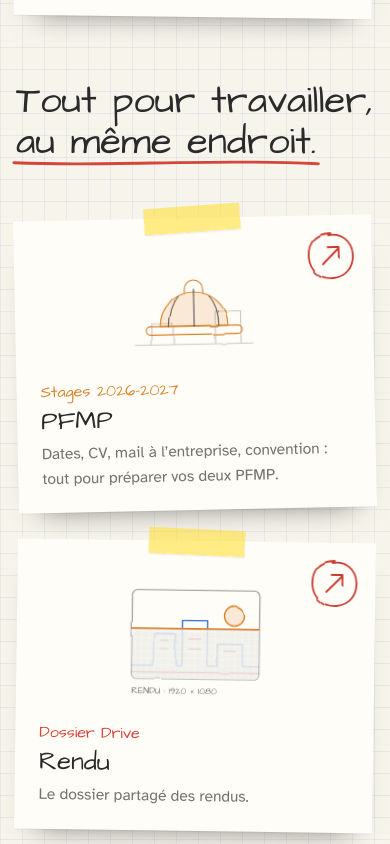
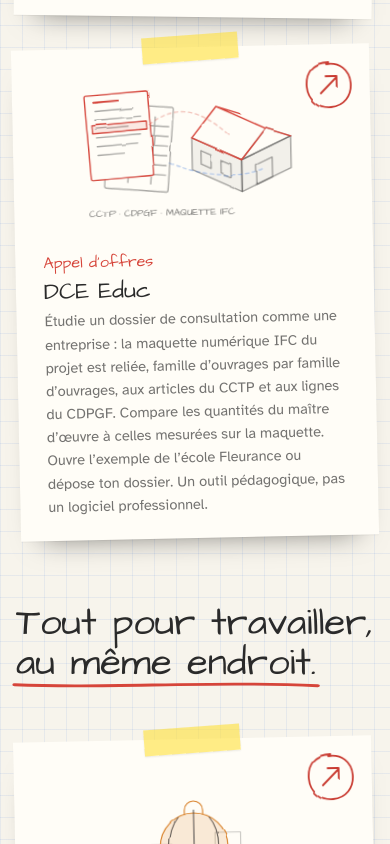
Before and after one commit to JPA31000/site-2emnb, a plain HTML site: page index.html in a window 390 px wide. Shown: the part 7939-8783 px from the top of the page. Drawn offline with Linux system fonts and the light colour scheme.

Commit message:
Accueil 2EMNB : carte « DCE Educ » dans Mon espace, à gauche d'Atelier Nuages 3D
Co-Authored-By: Claude Opus 5.5 <noreply@anthropic.com>

```diff
--- a/index.html
+++ b/index.html
@@ -368,6 +368,9 @@ a:hover .fleche-ronde{transform:rotate(-12deg) scale(1.08)}
 .bento--applis .objet:nth-child(6){grid-column:3 / span 2;grid-row:3;flex-direction:row;align-items:flex-end;gap:18px;padding:22px 28px}
 .bento--applis .objet:nth-child(6) .objet__vis{order:2;align-self:stretch;min-height:150px;margin:0}
 .bento--applis .objet:nth-child(6) .objet__corps{max-width:50%}
+.bento--applis .objet:nth-child(7){grid-column:1 / span 2;grid-row:3;flex-direction:row;align-items:flex-end;gap:18px;padding:22px 28px}
+.bento--applis .objet:nth-child(7) .objet__vis{order:2;align-self:stretch;min-height:150px;margin:0}
+.bento--applis .objet:nth-child(7) .objet__corps{max-width:52%}
 .entete--suite{margin-top:clamp(64px,9vw,110px)}
 /* les dessins repris du site, en version crayon et lavis */
 .il{fill:none;stroke-width:1.6;stroke-linecap:round;stroke-linejoin:round;filter:url(#crayon)}
@@ -383,6 +386,9 @@ a:hover .fleche-ronde{transform:rotate(-12deg) scale(1.08)}
 :is(.objet,.linge):hover .il--cloud .cam{transform:translate(var(--dx),var(--dy))}
 .il--nuages .pano{opacity:.35;transform-box:fill-box;transform-origin:center;transition:transform .8s var(--e-out),opacity .5s}.il--nuages .haut{opacity:.45;transition:opacity .6s}
 :is(.objet,.linge):hover .il--nuages .pano{opacity:1;transform:scale(1.35) rotate(18deg)}:is(.objet,.linge):hover .il--nuages .haut{opacity:1}
+.il--dce .lien{opacity:.3;transition:opacity .6s}.il--dce .fam{opacity:0;transition:opacity .7s}.il--dce .dessus{transition:transform .9s var(--e-out)}
+:is(.objet,.linge):hover .il--dce .lien{opacity:1}:is(.objet,.linge):hover .il--dce .fam{opacity:1}
+:is(.objet,.linge):hover .il--dce .dessus{transform:translate(-5px,-4px) rotate(-2deg)}
 .il--model .cou{opacity:0}
 :is(.objet,.linge):hover .il--model .cou{opacity:1;transition-delay:calc(var(--i)*.14s)}
 :is(.objet,.linge):hover .il--model .buse{transform:translateY(-40px)}
@@ -505,7 +511,7 @@ a:hover .fleche-ronde{transform:rotate(-12deg) scale(1.08)}
   .bento{grid-template-columns:repeat(2,minmax(0,1fr))}
   .bento--applis{grid-template-rows:none;gap:30px}
   .bento--applis .objet:nth-child(n){grid-column:auto;grid-row:auto}
-  .bento--applis .objet:nth-child(1),.bento--applis .objet:nth-child(2){grid-column:span 2}
+  .bento--applis .objet:nth-child(1),.bento--applis .objet:nth-child(2),.bento--applis .objet:nth-child(7){grid-column:span 2}
   .pied__cols{grid-template-columns:1fr 1fr}
 }
 @media (max-width:900px){
@@ -537,10 +543,10 @@ a:hover .fleche-ronde{transform:rotate(-12deg) scale(1.08)}
   .objet--large{flex-direction:column;align-items:stretch;min-height:330px}
   .objet--large .objet__vis{order:0;margin:0 -4px 14px}
   .objet--large .objet__corps{max-width:none}
-  .bento--applis .objet:nth-child(1),.bento--applis .objet:nth-child(2){grid-column:auto}
-  .bento--applis .objet:nth-child(2),.bento--applis .objet:nth-child(6){flex-direction:column;align-items:stretch}
-  .bento--applis .objet:nth-child(2) .objet__vis,.bento--applis .objet:nth-child(6) .objet__vis{order:0;margin:0 -2px 12px}
-  .bento--applis .objet:nth-child(2) .objet__corps,.bento--applis .objet:nth-child(6) .objet__corps{max-width:none}
+  .bento--applis .objet:nth-child(1),.bento--applis .objet:nth-child(2),.bento--applis .objet:nth-child(7){grid-column:auto}
+  .bento--applis .objet:nth-child(2),.bento--applis .objet:nth-child(6),.bento--applis .objet:nth-child(7){flex-direction:column;align-items:stretch}
+  .bento--applis .objet:nth-child(2) .objet__vis,.bento--applis .objet:nth-child(6) .objet__vis,.bento--applis .objet:nth-child(7) .objet__vis{order:0;margin:0 -2px 12px}
+  .bento--applis .objet:nth-child(2) .objet__corps,.bento--applis .objet:nth-child(6) .objet__corps,.bento--applis .objet:nth-child(7) .objet__corps{max-width:none}
   .seq__meta{display:none}
   .pied__cols{grid-template-columns:1fr}
 }
@@ -949,6 +955,8 @@ const DONNEES = {
       resume: 'Un atelier de modélisation 3D avec ruban d’outils, fenêtre Propriétés et arborescence. Pose des solides, des courbes, des voxels sur le plateau, perce, fusionne, et regarde ta pièce dans une à quatre fenêtres : 3D, plan, face, côté, section. Contrôle d’impression et export STL. Un outil pédagogique, pas un logiciel professionnel.' },
     { nom: 'Atelier Nuages 3D', etiq: 'Nuages de points', groupe: 'applis', visuel: 'nuages', couleur: 'cyan', url: 'https://jpa31000.github.io/atelier-nuages-3d/',   // appli en ligne (dépôt atelier-nuages-3d)
       resume: 'Importe, visualise, assemble, nettoie et exporte des nuages de points (LAS, LAZ, E57, PLY, XYZ) avec leurs panoramiques 360°, directement dans le navigateur. Un outil pédagogique, pas un logiciel professionnel.' },
+    { nom: 'DCE Educ', etiq: 'Appel d’offres', groupe: 'applis', visuel: 'dce', couleur: 'violet', url: 'https://jpa31000.github.io/DCE_EDUC/',   // appli en ligne (dépôt DCE_EDUC, en majuscules)
+      resume: 'Étudie un dossier de consultation comme une entreprise : la maquette numérique IFC du projet est reliée, famille d’ouvrages par famille d’ouvrages, aux articles du CCTP et aux lignes du CDPGF. Compare les quantités du maître d’œuvre à celles mesurées sur la maquette. Ouvre l’exemple de l’école Fleurance ou dépose ton dossier. Un outil pédagogique, pas un logiciel professionnel.' },
     { nom: 'PFMP', etiq: 'Stages 2026-2027', visuel: 'pfmp', couleur: 'orange', url: 'pfmp.html',   // page du carnet (le dossier Drive des PFMP s’ouvre depuis la page)
       resume: 'Dates, CV, mail à l’entreprise, convention : tout pour préparer vos deux PFMP.' },
     { nom: 'Rendu', etiq: 'Dossier Drive', visuel: 'rendu', couleur: 'violet', url: 'https://drive.google.com/drive/folders/1nXNi4qjC1mdMxLex89h6b1lY2WjYfryr?usp=sharing',
@@ -1173,6 +1181,31 @@ const ILLUS = {
       <path class="c-cyan pts" d="${pts}" stroke-width="3" opacity=".55"/><path class="c-cyan haut" d="${haut}" stroke-width="3"/>
       ${station(52, 70)}${station(214, 62)}
       <text x="22" y="166">IMPORTER · ASSEMBLER · EXPORTER</text></svg>`;
+  },
+  dce() {
+    // à gauche, les pièces écrites (le CDPGF dessous, le CCTP dessus) ; à droite, la maquette IFC d'un petit bâtiment ;
+    // au survol, les liens article → ouvrage s'allument et la famille choisie (la toiture, les murs) se colore
+    const P = (s, t) => [+(140 + 56 * s).toFixed(1), +(114 + 26 * s - 36 * t).toFixed(1)];     // face gauche (s : longueur, t : hauteur)
+    const Q = (s, t) => [+(196 + 56 * s).toFixed(1), +(140 - 26 * s - 36 * t).toFixed(1)];     // face droite
+    const R1 = [168, 43], R2 = [224, 69], Lh = P(0, 1), Fh = P(1, 1), Rh = Q(1, 1), Bh = [196, 52];
+    const fen = (F, s0, s1, t0, t1) => chemin([F(s0, t0), F(s1, t0), F(s1, t1), F(s0, t1)], true);
+    let lignes = '', tab = '';
+    for (let i = 0; i < 6; i++) lignes += `M32 ${44 + i * 10}h${[44, 52, 38, 50, 46, 30][i]}`;
+    for (let i = 0; i < 6; i++) tab += `M46 ${62 + i * 11}h66`;
+    return `<svg class="il il--dce" viewBox="0 0 280 170" aria-hidden="true">
+      <g transform="rotate(5 80 88)"><rect class="c-dim f-fond" x="44" y="40" width="72" height="96" rx="2"/><path class="c-dim" d="${tab}M70 52V128M96 52V128"/></g>
+      <g class="dessus"><g transform="rotate(-4 58 74)"><rect class="c-violet f-fond" x="22" y="26" width="72" height="96" rx="2"/><path class="c-dim" d="${lignes}"/>
+        <path class="c-violet" d="M32 34h28" stroke-width="2.4"/><path class="c-violet f-violet" d="M28 60h62v9H28z"/></g></g>
+      <path class="f-blanc c-dim" d="${chemin([P(0, 0), P(1, 0), Fh, Lh], true)}"/>
+      <path class="f-blanc c-dim" d="${chemin([Q(0, 0), Q(1, 0), Rh, Fh], true)}"/>
+      <path class="c-dim" d="${chemin([Fh, Rh, R2], true)}"/>
+      <path class="c-violet" d="${chemin([Lh, Fh, R2, R1], true)}${chemin([Bh, R1, R2, Rh])}"/>
+      <path class="c-dim" d="${fen(P, .18, .38, .3, .72)}${fen(P, .58, .78, .3, .72)}${fen(Q, .3, .62, 0, .62)}"/>
+      <path class="fam f-violet c-violet" d="${chemin([Lh, Fh, R2, R1], true)}"/>
+      <path class="fam f-cyan c-cyan" d="${chemin([Q(0, 0), Q(1, 0), Rh, Fh], true)}"/>
+      <path class="lien c-violet" d="M92 62C122 40 148 44 ${(Lh[0] + R2[0]) / 2} ${(Lh[1] + R2[1]) / 2 + 2}" stroke-dasharray="4 4"/>
+      <path class="lien c-cyan" d="M114 106C150 122 196 126 ${Q(.45, .4).join(' ')}" stroke-dasharray="4 4"/>
+      <text x="22" y="166">CCTP · CDPGF · MAQUETTE IFC</text></svg>`;
   },
   model() {
     // une pièce imprimée couche par couche sur le plateau ; au survol, la buse monte et les couches du haut se déposent
```
